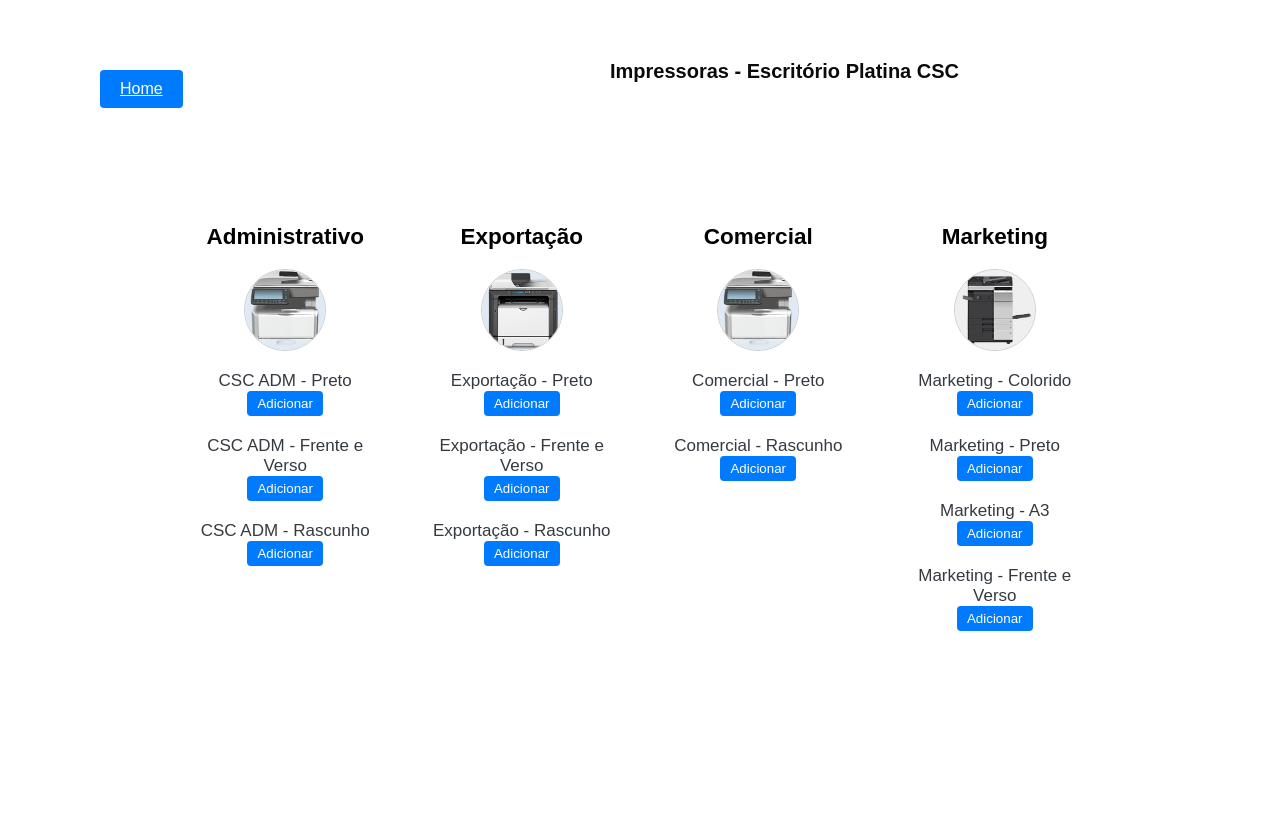
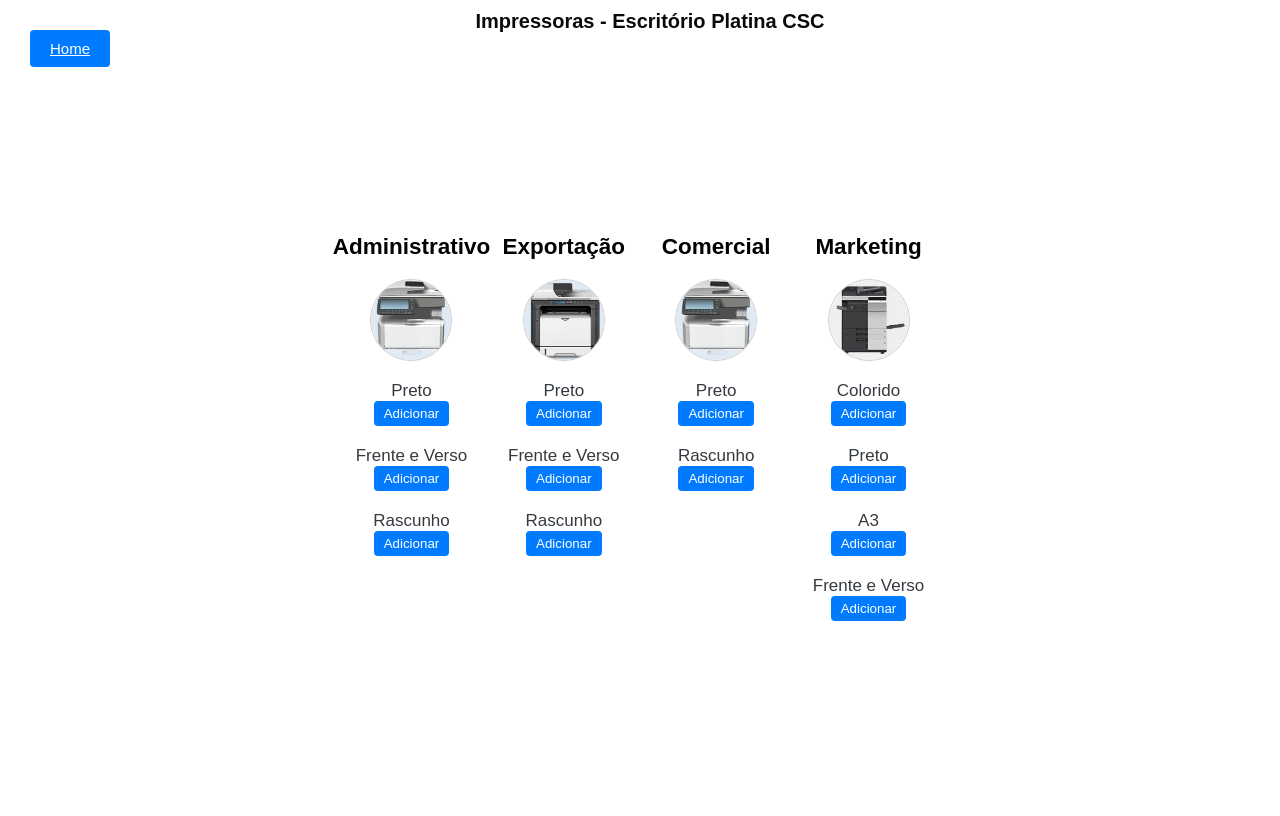
Before and after one commit to avsjr/portal_impressoras, a Flask app: page /pl_csc in a window 1280 px wide. Run offline with Flask 3, Linux system fonts and the light colour scheme.

Commit message:
progress

```diff
--- a/app.py
+++ b/app.py
@@ -64,7 +64,12 @@
 }
 
 masterline_main_printers = {
-
+    "MLN ADM - A3": "\\\\192.0.0.61\\mln-adm-a3-mpc3503",
+    "MLN ADM - Colorida": "\\\\192.0.0.61\\mln-adm-colorida-mpc3503",
+    "MLN ADM - Frente e Verso": "\\\\192.0.0.61\\mln-adm-frenteverso-mpc3503",
+    "MLN ADM - Grosso": "\\\\192.0.0.61\\mln-adm-grosso-mpc3503",
+    "MLN ADM - Preto": "\\\\192.0.0.61\\mln-adm-preto-mpc3503",
+    "MLN ADM - Rascunho": "\\\\192.0.0.61\\mln-adm-rascunho-mpc3503"
 }
 
 masterline_log_printers = {
--- a/static/impressoras.js
+++ b/static/impressoras.js
@@ -3,7 +3,7 @@
 
   for (let button of btnAdicionar) {
     button.addEventListener('click', function() {
-      let printerName = this.previousElementSibling.innerText.trim();
+      let printerName = this.closest('.impressora').querySelector('.printer-name').innerText.trim();
 
       // Make a POST request to the Python server to add the printer
       fetch('/addPrinter', {
--- a/static/style.css
+++ b/static/style.css
@@ -9,8 +9,9 @@
 
 h1 {
     position: absolute; /* or 'relative' based on your needs */
-    top: 50px; /* adjust as needed */
-    left: 600px; /* adjust as needed */
+    top: 0; /* Align at the top */
+    left: 50%; /* Center horizontally */
+    transform: translateX(-50%); /* Adjust centering */
     display: flex;
     flex-direction: column;
     align-items: center;
@@ -18,6 +19,27 @@
     font-size: 20px;
     margin-bottom: 20px;
     color: #0a0a0a; /* Indigo color */
+}
+
+/* Add a new CSS rule for visually hidden content */
+.visually-hidden {
+    position: absolute;
+    width: 1px;
+    height: 1px;
+    padding: 0;
+    margin: -1px;
+    overflow: hidden;
+    clip: rect(0, 0, 0, 0);
+    white-space: nowrap;
+    border: 0;
+}
+
+/* Style the user-friendly printer name */
+.user-friendly-name {
+    font-size: 17px;
+    margin: auto;
+    text-align: center;
+    color: #343a40; /* Dark gray color */
 }
 
 /* Estilos Index */
@@ -62,7 +84,6 @@
     max-width: 1000px; /* Adjust as needed */
     margin-top: 30px;
 }
-
 .impressora {
     display: flex;
     flex-direction: column;
@@ -82,7 +103,6 @@
     width: calc(25% - 20px); /* Adjust width and margin as needed */
     margin: 10px;
 }
-
 .csc_administrativo_impressora img,
 .exportacao_impressora img,
 .comercial_impressora img,
@@ -93,7 +113,6 @@
     border-radius: 50%;
     margin-bottom: 10px;
 }
-
 .csc_administrativo_impressora p,
 .exportacao_impressora p,
 .comercial_impressora p,
@@ -101,7 +120,7 @@
     font-size: 17px;
     margin: auto;
     text-align: center;
-    color: #343a40; /* Dark gray color */
+    color: #343a40;
 }
 
 /* Estilos pl_log */
@@ -117,7 +136,6 @@
     width: calc(20% - 10px); /* Adjust width and margin as needed */
     margin: 10px;
 }
-
 .log_administrativo_impressora img,
 .ambulatorio_impressora img,
 .expedicao_impressora img,
@@ -129,7 +147,6 @@
     border-radius: 50%;
     margin-bottom: 10px;
 }
-
 .log_administrativo_impressora p,
 .ambulatorio_impressora p,
 .expedicao_impressora p,
@@ -141,18 +158,42 @@
     color: #343a40; /* Dark gray color */
 }
 
+/* Estilos mln_main */
+.mln_administrativo_impressora {
+    font-size: 15px;
+    display: flex;
+    flex-direction: column;
+    align-items: center;
+    width: calc(20% - 10px); /* Adjust width and margin as needed */
+    margin: 10px;
+}
+
+.mln_administrativo_impressora img {
+    width: 80px;
+    height: 80px;
+    border: 1px solid #ccc;
+    border-radius: 50%;
+    margin-bottom: 10px;
+}
+
+.mln_administrativo_impressora p {
+    font-size: 17px;
+    margin: auto;
+    text-align: center;
+    color: #343a40; /* Dark gray color */
+}
+
 /* Estilos Botão Home */
 .home-button {
-    position: absolute; /* or 'relative' based on your needs */
-    top: 50px; /* adjust as needed */
-    left: 100px; /* adjust as needed */
-    margin-top: 20px;
+    position: fixed;
+    top: 30px;
+    left: 30px;
     padding: 10px 20px;
     background-color: #007bff; /* Blue color */
     color: #fff; /* White color */
     border: none;
     border-radius: 4px;
-    font-size: 16px;
+    font-size: 15px;
     cursor: pointer;
 }
 
--- a/templates/pl_csc.html
+++ b/templates/pl_csc.html
@@ -8,20 +8,24 @@
 <body>
     <h1>Impressoras - Escritório Platina CSC</h1>
     <div id="impressoras">
+
 <!-- Administrativo -->
 <div class="csc_administrativo_impressora">
     <h2>Administrativo</h2>
     <img src="{{ url_for('static', filename='images/csc_adm-comercial.jpg') }}" alt="ADM Logo"></h2>
     <div class="impressora">
-                <p>CSC ADM - Preto</p>
+        <p class="printer-name visually-hidden">CSC ADM - Preto</p>
+        <span class="user-friendly-name">Preto</span>
         <button class="btn-adicionar">Adicionar</button>
     </div>
     <div class="impressora">
-                <p>CSC ADM - Frente e Verso</p>
+        <p class="printer-name visually-hidden">CSC ADM - Frente e Verso</p>
+        <span class="user-friendly-name">Frente e Verso</span>
         <button class="btn-adicionar">Adicionar</button>
     </div>
     <div class="impressora">
-                <p>CSC ADM - Rascunho</p>
+        <p class="printer-name visually-hidden">CSC ADM - Rascunho</p>
+        <span class="user-friendly-name">Rascunho</span>
         <button class="btn-adicionar">Adicionar</button>
     </div>
 </div>
@@ -29,17 +33,20 @@
 <!-- Exportação -->
 <div class="exportacao_impressora">
     <h2>Exportação</h2>
-            <img class="printer-logo" src="{{ url_for('static', filename='images/csc_exportacao.jpg') }}" alt="Exportação Logo"></h2>
+    <img class="printer-logo" src="{{ url_for('static', filename='images/csc_exportacao.jpg') }}" alt="Exportação Logo">
     <div class="impressora">
-                <p>Exportação - Preto</p>
+        <p class="printer-name visually-hidden">Exportação - Preto</p>
+        <span class="user-friendly-name">Preto</span>
         <button class="btn-adicionar">Adicionar</button>
     </div>
     <div class="impressora">
-                <p>Exportação - Frente e Verso</p>
+        <p class="printer-name visually-hidden">Exportação - Frente e Verso</p>
+        <span class="user-friendly-name">Frente e Verso</span>
         <button class="btn-adicionar">Adicionar</button>
     </div>
     <div class="impressora">
-                <p>Exportação - Rascunho</p>
+        <p class="printer-name visually-hidden">Exportação - Rascunho</p>
+        <span class="user-friendly-name">Rascunho</span>
         <button class="btn-adicionar">Adicionar</button>
     </div>
 </div>
@@ -47,13 +54,15 @@
 <!-- Comercial -->
 <div class="comercial_impressora">
     <h2>Comercial</h2>
-            <img class="printer-logo" src="{{ url_for('static', filename='images/csc_adm-comercial.jpg') }}" alt="Comercial Logo"></h2>
+    <img class="printer-logo" src="{{ url_for('static', filename='images/csc_adm-comercial.jpg') }}" alt="Comercial Logo">
     <div class="impressora">
-                <p>Comercial - Preto</p>
+        <p class="printer-name visually-hidden">Comercial - Preto</p>
+        <span class="user-friendly-name">Preto</span>
         <button class="btn-adicionar">Adicionar</button>
     </div>
     <div class="impressora">
-                <p>Comercial - Rascunho</p>
+        <p class="printer-name visually-hidden">Comercial - Rascunho</p>
+        <span class="user-friendly-name">Rascunho</span>
         <button class="btn-adicionar">Adicionar</button>
     </div>
 </div>
@@ -61,24 +70,29 @@
 <!-- Marketing-->
 <div class="marketing_impressora">
     <h2>Marketing</h2>
-            <img class="printer-logo" src="{{ url_for('static', filename='images/csc_marketing.jpg') }}" alt="Marketing Logo"></h2>
+    <img class="printer-logo" src="{{ url_for('static', filename='images/csc_marketing.jpg') }}" alt="Marketing Logo">
     <div class="impressora">
-                <p>Marketing - Colorido</p>
+        <p class="printer-name visually-hidden">Marketing - Colorido</p>
+        <span class="user-friendly-name">Colorido</span>
         <button class="btn-adicionar">Adicionar</button>
     </div>
     <div class="impressora">
-                <p>Marketing - Preto</p>
+        <p class="printer-name visually-hidden">Marketing - Preto</p>
+        <span class="user-friendly-name">Preto</span>
         <button class="btn-adicionar">Adicionar</button>
     </div>
     <div class="impressora">
-                <p>Marketing - A3</p>
+        <p class="printer-name visually-hidden">Marketing - A3</p>
+        <span class="user-friendly-name">A3</span>
         <button class="btn-adicionar">Adicionar</button>
     </div>
     <div class="impressora">
-                <p>Marketing - Frente e Verso</p>
+        <p class="printer-name visually-hidden">Marketing - Frente e Verso</p>
+        <span class="user-friendly-name">Frente e Verso</span>
         <button class="btn-adicionar">Adicionar</button>
     </div>
 </div>
+
     </div>
 
         <!-- Home button -->
```
Also changed, not shown: templates/ml_main.html (+56 -0 lines), templates/pl_log.html (+35 -19 lines), static/images/mln_adm.jpg (added). Lines whose indentation alone changed are shown as unchanged.
